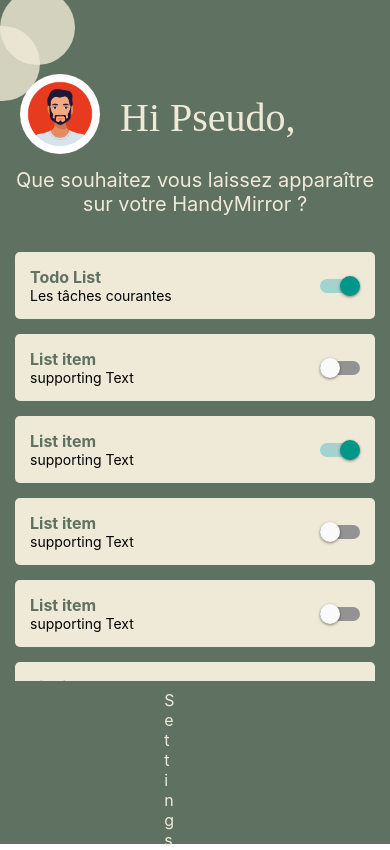
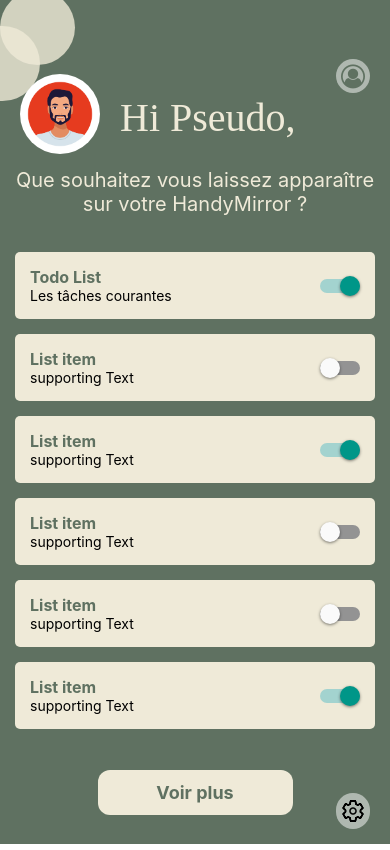
Before and after one commit to StamIot/HandyMirror-MobileApp, a React Native app: screen /CustomizeScreen in a window 390 px wide. Built offline with nearby package versions, Linux system fonts and the light colour scheme.

Commit message:
feature: update CustomizeScreen
update and finish a CustomizeScreen

```diff
--- a/screens/CustomizeScreen.js
+++ b/screens/CustomizeScreen.js
@@ -9,6 +9,7 @@ import {
     Switch,
 } from 'react-native'
 import { useNavigation } from '@react-navigation/native'
+import { Ionicons, FontAwesome } from '@expo/vector-icons'
 import { useState } from 'react'
 
 // Styles
@@ -83,6 +84,18 @@ const CustomizeScreen = () => {
                         source={require('../assets/Default_UserProfilePicture1.png')}
                     />
                     <Text style={styles.message}>{`Hi Pseudo, `}</Text>
+                    <Pressable
+                        style={styles.goEditProfil}
+                        onPress={() => navigation.navigate('EditProfileScreen')}
+                    >
+                        <View style={styles.iconContainer}>
+                            <FontAwesome
+                                name="user-circle-o"
+                                size={24}
+                                color={Color.dimgray}
+                            />
+                        </View>
+                    </Pressable>
                 </View>
 
                 {/* Un message */}
@@ -120,16 +133,25 @@ const CustomizeScreen = () => {
                 </View>
 
                 {/* Pas de compte s'enregistrer */}
-                <View style={styles.notAccountContainer}>
+                <View style={styles.optionsContainer}>
                     <Pressable
-                        style={styles.vousNavezPasContainer}
+                        style={styles.goSettings}
                         onPress={() => navigation.navigate('SettingsScreen')}
                     >
-                        <View style={styles.textContainer}>
-                            <View style={styles.textWhiteContainer}>
-                                <Text style={styles.textWhite}>Settings</Text>
-                            </View>
+                        <View style={styles.iconContainer}>
+                            <Ionicons
+                                name="settings-outline"
+                                size={24}
+                                color="black"
+                            />
                         </View>
+                    </Pressable>
+
+                    <Pressable
+                        style={styles.btnLogin}
+                        onPress={() => navigation.navigate('AddModuleScreen')}
+                    >
+                        <Text style={styles.btnLoginColor}>Voir plus</Text>
                     </Pressable>
                 </View>
             </View>
@@ -180,6 +202,11 @@ const styles = StyleSheet.create({
         color: Color.antiquewhite,
         paddingTop: 20,
     },
+    goEditProfil: {
+        position: 'absolute',
+        right: 20,
+        top: -15,
+    },
     textWhiteContainer: {
         flex: 0.1,
     },
@@ -190,7 +217,7 @@ const styles = StyleSheet.create({
         fontSize: 20,
     },
     list: {
-        flex: 0.6,
+        flex: 0.7,
         padding: 15,
     },
     listItem: {
@@ -208,19 +235,19 @@ const styles = StyleSheet.create({
         fontSize: 16,
         color: Color.dimgray,
     },
-    formContainer: {
-        flex: 0.6,
-        backgroundColor: Color.cadetblue_100,
-        marginRight: 30,
-        marginLeft: 30,
-        padding: 20,
-        borderRadius: 5,
-        justifyContent: 'space-evenly',
+    optionsContainer: {
+        flex: 0.1,
         alignItems: 'center',
     },
-    inputContainer: {
-        width: '100%',
-        marginBottom: 25,
+    iconContainer: {
+        backgroundColor: Color.gray_600,
+        padding: 5,
+        borderRadius: 50,
+    },
+    goSettings: {
+        position: 'absolute',
+        right: 20,
+        bottom: 15,
     },
     btnLogin: {
         backgroundColor: Color.antiquewhite,
@@ -232,27 +259,7 @@ const styles = StyleSheet.create({
         color: Color.dimgray,
         fontWeight: '700',
         textAlign: 'center',
-    },
-    notAccountContainer: {
-        flex: 0.2,
-        justifyContent: 'center',
-        flexWrap: 'nowrap',
-        alignItems: 'center',
-    },
-    textDark: {
-        fontSize: 16,
-        color: '#000',
-    },
-    textWhite: {
-        fontSize: 16,
-        color: Color.antiquewhite,
-    },
-    textContainer: {
-        width: '100%',
-        flexDirection: 'row',
-    },
-    textDarkContainer: {
-        paddingRight: 15,
+        fontSize: 18,
     },
 })
 
```
